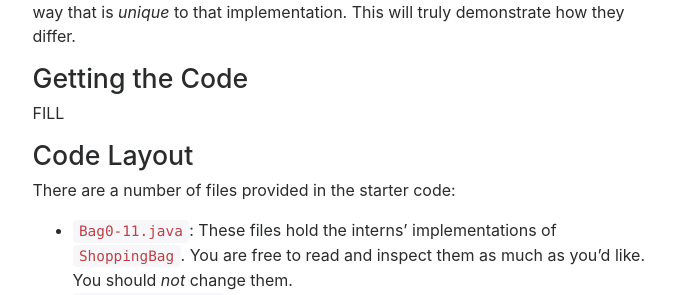
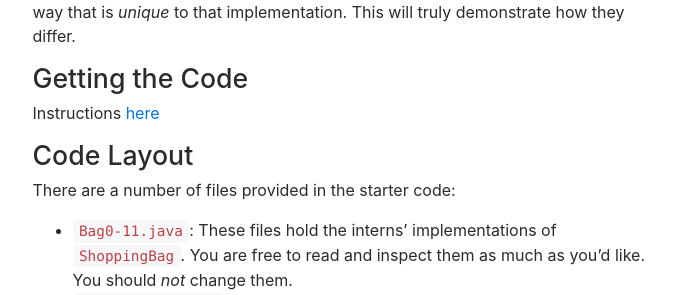
Before and after one commit to ucsd-cse12-w17/ucsd-cse12-w17.github.io, a Jekyll site: the page built from pa1.md, in a window 1280 px wide and 900 px high, scrolled down 1919 px. Shown: the part 157-452 px from the top of the window, without its empty margins (290-987 px from the left). Built offline with Jekyll 4.4.1, drawn with Linux system fonts in a browser that asks for light colours; nearby versions of some CDN libraries; some of the changed text lies outside the part shown.

Commit message:
added link to setup instructions

```diff
--- a/pa1.md
+++ b/pa1.md
@@ -97,7 +97,7 @@
 
 ## Getting the Code
 
-FILL
+Instructions [here](https://docs.google.com/document/d/1JUvSvdgo29kXyMCVBuy3T5RipeGOmXAWxn2afkeVUwI/edit?usp=sharing)
 
 ## Code Layout
 
@@ -173,7 +173,7 @@
 
 ## Submitting
 
-FILL
+See Instructions for Getting Code
 
 ## README
 
```
Also changed, not shown: screenshots/Pushing to GitHub/2 stage and commit.png, screenshots/Pushing to GitHub/2b commit.png (added), screenshots/Pushing to GitHub/3 submitting.png (added).
